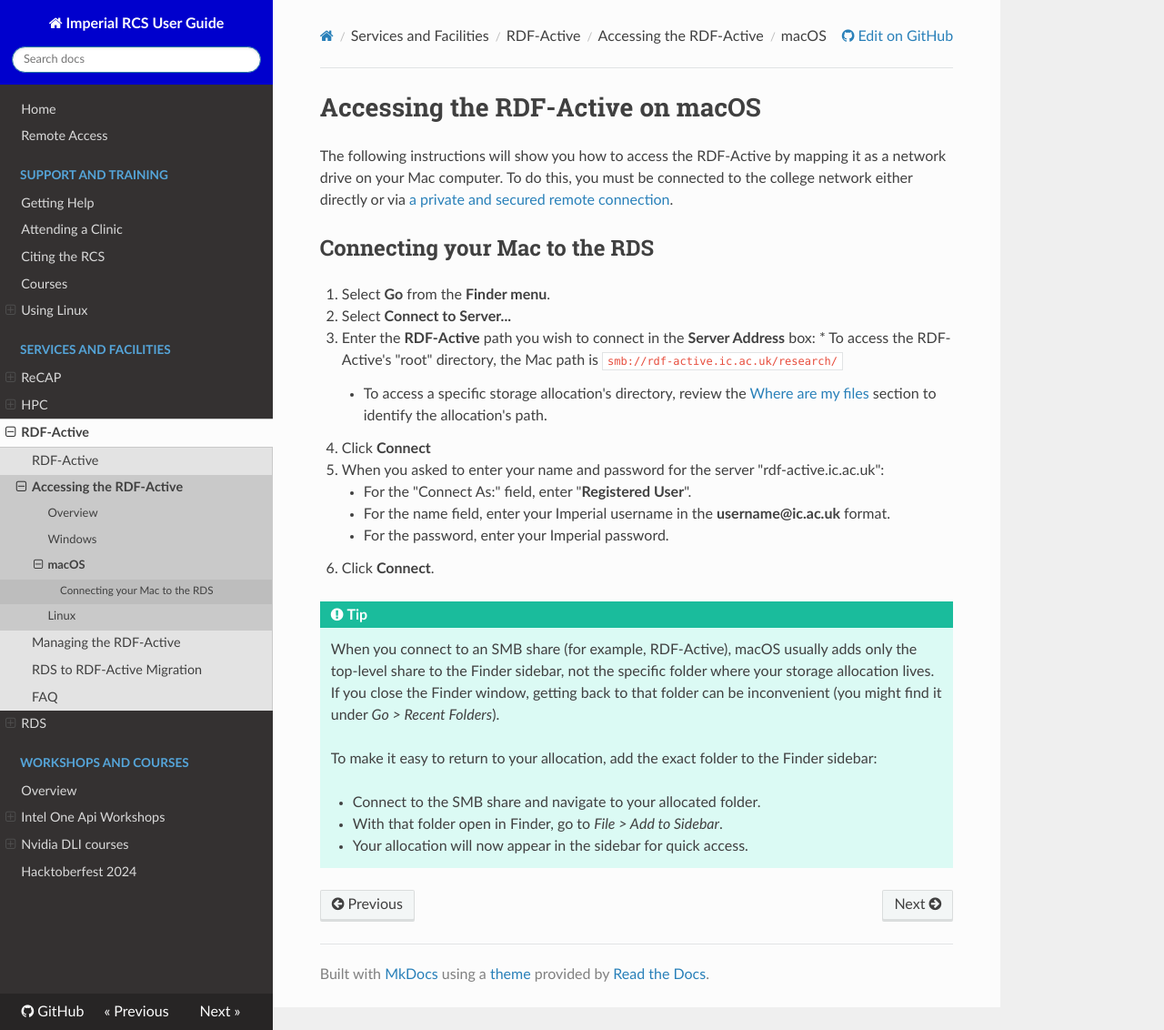
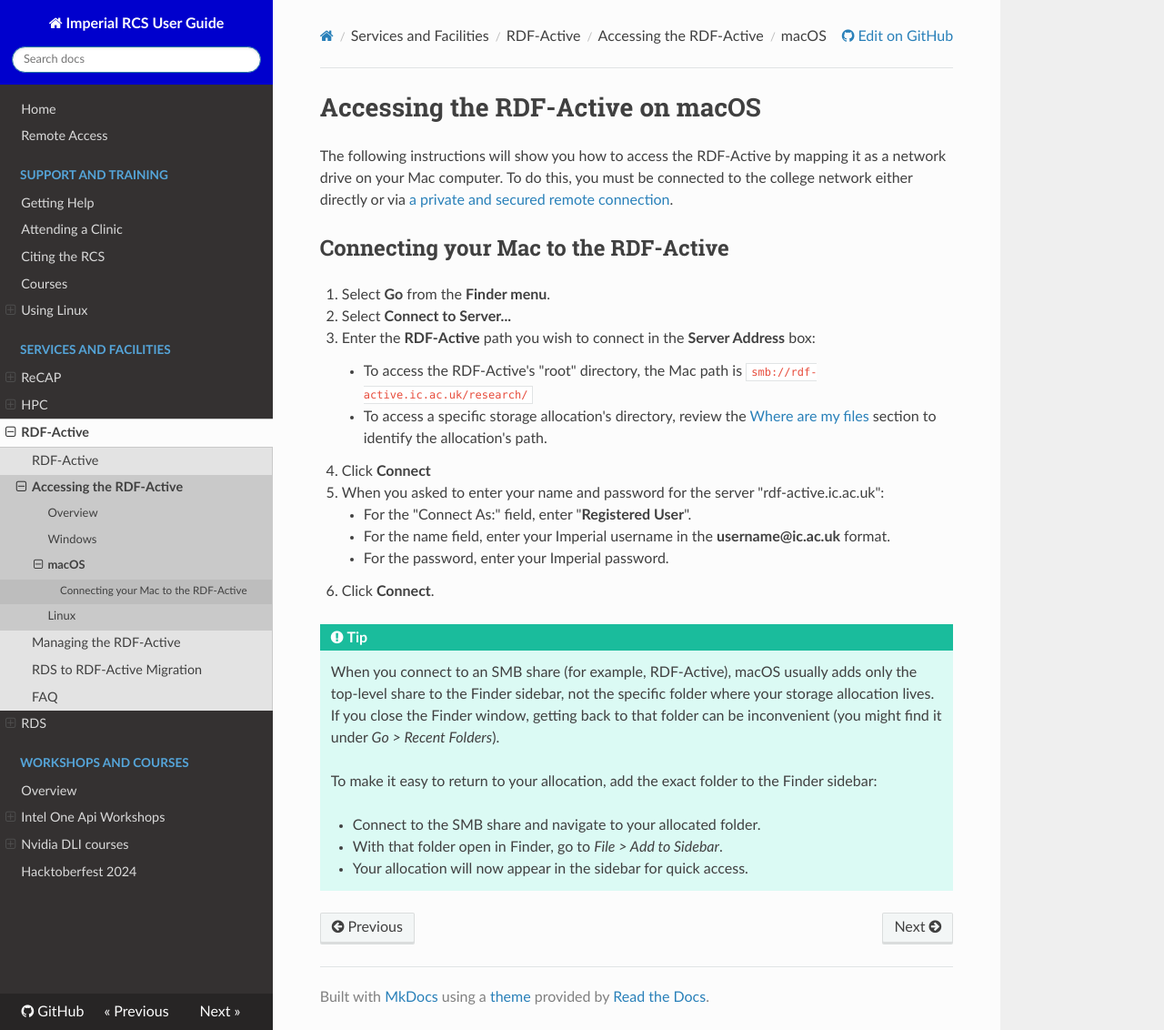
Before and after one commit to ImperialCollegeLondon/icl-rcs-user-guide, an MkDocs documentation site: the page built from docs/rdfactive/access/macos.md, in a window 1280 px wide and 1132 px high. Shown: the whole window at 91% size. Built offline with MkDocs 1.6.1, drawn with Linux system fonts in a browser that asks for light colours; nearby versions of some CDN libraries.

Commit message:
fix(rdf-active mac docs): typos

```diff
--- a/docs/rdfactive/access/macos.md
+++ b/docs/rdfactive/access/macos.md
@@ -2,12 +2,12 @@
 
 The following instructions will show you how to access the RDF-Active by mapping it as a network drive on your Mac computer. To do this, you must be connected to the college network either directly or via [a private and secured remote connection](../../remoteaccess.md).
 
-## Connecting your Mac to the RDS
+## Connecting your Mac to the RDF-Active
 
 1. Select **Go** from the **Finder menu**.
 2. Select **Connect to Server...**
 3. Enter the **RDF-Active** path you wish to connect in the **Server Address** box:
-   * To access the RDF-Active's "root" directory, the Mac path is `smb://rdf-active.ic.ac.uk/research/`
+    * To access the RDF-Active's "root" directory, the Mac path is `smb://rdf-active.ic.ac.uk/research/`
     * To access a specific storage allocation's directory, review the [Where are my files](./index.md#where-are-my-files) section to identify the allocation's path.
 4. Click **Connect**
 5. When you asked to enter your name and password for the server "rdf-active.ic.ac.uk":
```
